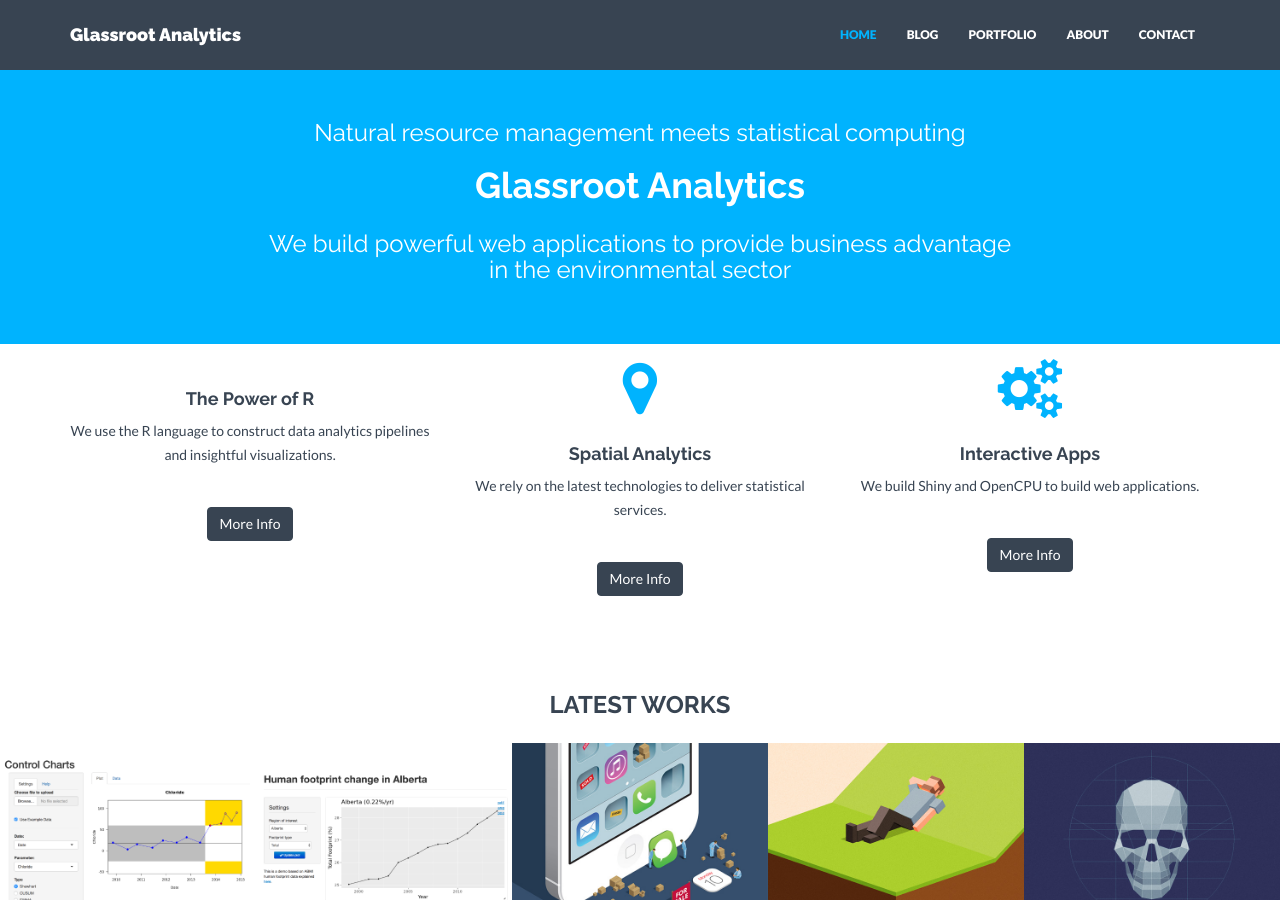
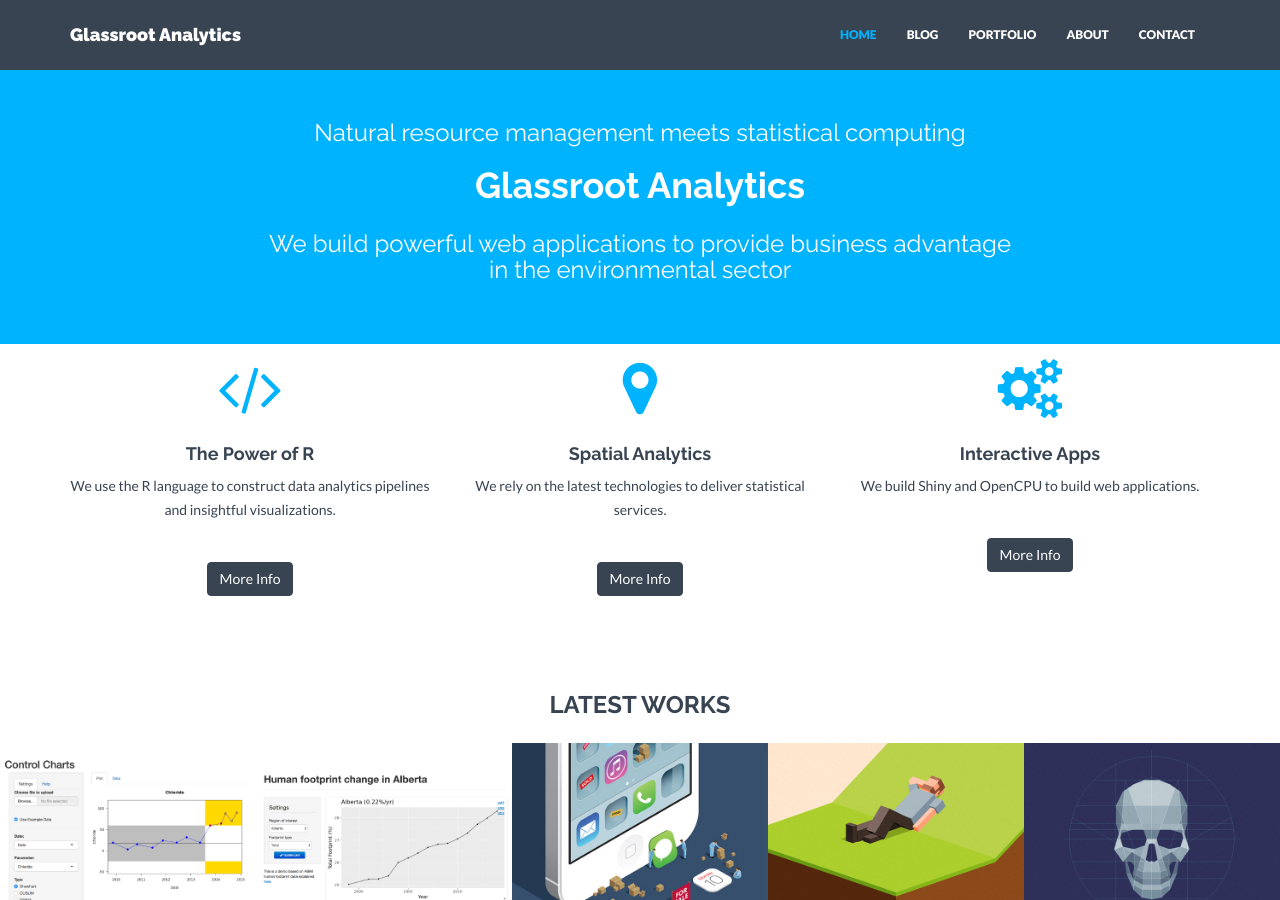
Before and after one commit to bessietao/solid-portfolio, a Jekyll site: the page built from index.html, in a window 1280 px wide and 900 px high. Built offline with Jekyll 4.4.1, drawn with Linux system fonts in a browser that asks for light colours; nearby versions of some CDN libraries; library files that are not in the unit come from our copies.

Commit message:
code font

```diff
--- a/index.html
+++ b/index.html
@@ -8,7 +8,7 @@
     <div class="container">
         <div class="row centered">
             <div class="col-md-4">
-                <i class="fa fa-line-chart"></i>
+                <i class="fa fa-code"></i>
                 <h4>The Power of R</h4>
                 <p>We use the R language to construct data analytics pipelines and insightful visualizations.</p>
                 <p><br/><a href="#" class="btn btn-theme">More Info</a></p>
```
